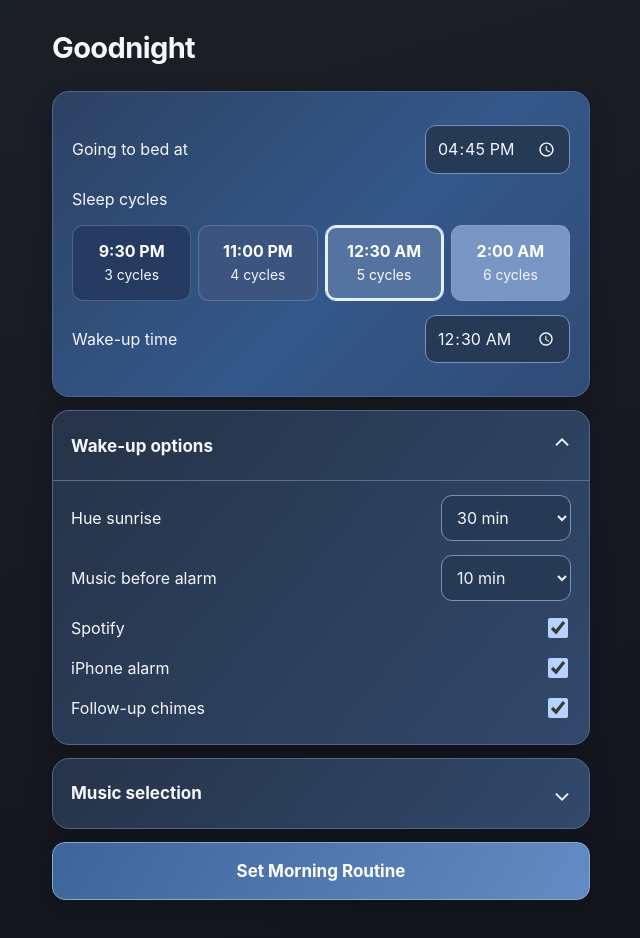
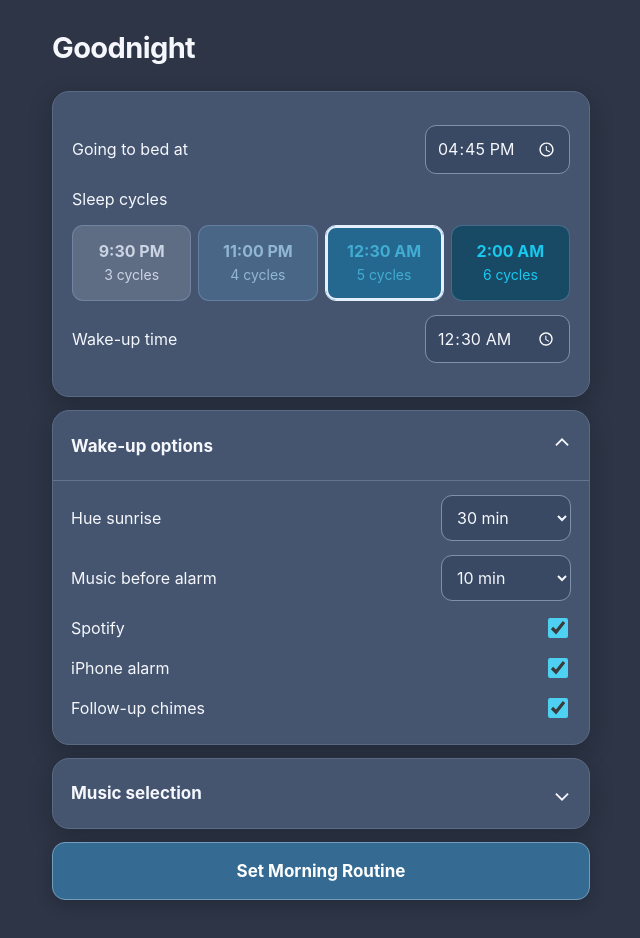
Before and after one commit to dfdt2/morning_routine, a plain HTML site: page index.html in a window 1280 px wide. Both pictures are taken after a click on the heading "Wake-up options". Shown: the whole page, without its empty margins (319-959 px from the left). Drawn offline with Linux system fonts and the light colour scheme.

Commit message:
Match reference with slate navy background, blue-gray cards and muted-to-cyan sleep cycle palette

```diff
--- a/index.html
+++ b/index.html
@@ -3,42 +3,47 @@
 <head>
 <meta charset="utf-8">
 <meta name="viewport" content="width=device-width,initial-scale=1,maximum-scale=1,user-scalable=no,viewport-fit=cover">
-<meta name="theme-color" content="#16191f"><link rel="icon" type="image/jpeg" href="./moon.jpg"><link rel="apple-touch-icon" href="./moon.jpg">
+<meta name="theme-color" content="#2d3546"><link rel="icon" type="image/jpeg" href="./moon.jpg"><link rel="apple-touch-icon" href="./moon.jpg">
 <title>Goodnight</title>
 <style>
-:root{color-scheme:dark;--bg:#16191f;--surface:#27374f;--surface-2:#2e4771;--text:#f5f7fc;--muted:#d0dcf1;--border:#516987;--focus:#adc8ff}
+:root{color-scheme:dark;--bg:#2d3546;--surface:#455570;--surface-2:#43536c;--text:#f5f7fc;--muted:#cbd4e4;--border:#6c7b94;--focus:#4bd4f4}
 *{box-sizing:border-box}
 html{touch-action:pan-x pan-y}
-body{margin:0;min-height:100vh;background:linear-gradient(165deg,#1c2027 0%,#15181e 68%,#11151a 100%);color:var(--text);font:16px/1.42 -apple-system,BlinkMacSystemFont,"Segoe UI",Arial,sans-serif}
+body{margin:0;min-height:100vh;background:#2d3546;color:var(--text);font:16px/1.42 -apple-system,BlinkMacSystemFont,"Segoe UI",Arial,sans-serif}
 main{max-width:570px;margin:0 auto;padding:27px 16px max(55px,env(safe-area-inset-bottom))}
 h1{font-size:29px;letter-spacing:-.6px;font-weight:680;margin:0 0 23px;color:var(--text)}
-section,.settings-panel{background:linear-gradient(135deg,#2c4263 0%,#34588b 56%,#304b76 100%);border:1px solid #4d6890;border-radius:17px;padding:19px;margin:13px 0;box-shadow:0 8px 24px #05090f38;color:var(--text)}
+section,.settings-panel{background:#455570;border:1px solid #5b6a83;border-radius:17px;padding:19px;margin:13px 0;box-shadow:0 8px 24px #05090f38;color:var(--text)}
 h2{font-size:18px;font-weight:650;margin:0 0 14px;color:var(--text)}
 .row{display:flex;align-items:center;justify-content:space-between;gap:12px;margin:14px 0}
 label,.row label{font-size:16px;color:var(--text)}
-input,select{color:var(--text);background:#263955;border:1px solid #7793b8;border-radius:11px;padding:11px;font:inherit;max-width:100%;color-scheme:dark}
+input,select{color:var(--text);background:#394963;border:1px solid #8190a9;border-radius:11px;padding:11px;font:inherit;max-width:100%;color-scheme:dark}
 input:focus,select:focus,button:focus-visible,summary:focus-visible{outline:2px solid var(--focus);outline-offset:2px}
 input[type=time]{font-size:16px;width:145px}
-input[type=checkbox]{accent-color:#b6d2ff;width:20px;height:20px}
+input[type=checkbox]{accent-color:#4dd0f1;width:20px;height:20px}
 select{width:130px}
 button{cursor:pointer;font:inherit}
 .options{display:grid;grid-template-columns:repeat(4,minmax(0,1fr));gap:7px}
 .option{min-width:0;min-height:76px;display:flex;flex-direction:column;align-items:center;justify-content:center;color:white;border:1px solid #98b1d655;border-radius:11px;padding:10px 2px;line-height:1.3;text-align:center}
 .option b{display:block;font-size:16px;font-weight:650}
 .option small{display:block;font-size:14px;color:#f3f6ff;margin-top:5px}
-.cycle-3{background:#253b61}.cycle-4{background:#3b5480}.cycle-5{background:#5473a1}.cycle-6{background:#7895c4}
+.cycle-3{background:#5e6c84;color:#cbd4e4}
+.cycle-4{background:#4a6687;color:#91b7d4}
+.cycle-5{background:#25688f;color:#42acd2}
+.cycle-6{background:#184965;color:#19c8ee}
+.cycle-3 small{color:#cbd4e4}.cycle-4 small{color:#91b7d4}
+.cycle-5 small{color:#42acd2}.cycle-6 small{color:#19c8ee}
 .option.active{border-color:#e5f0ff;outline:2px solid #e5f0ff;outline-offset:-3px;box-shadow:0 0 0 1px #fff4 inset}
-.option.active small{color:white}
+.option.active small{color:inherit}
 input[type=text]{width:100%;margin:8px 0}
-.primary{background:linear-gradient(120deg,#3d659b 0%,#648cc4 100%);border:1px solid #8aa8d0;color:white;font-weight:700;width:100%;font-size:17px;padding:16px;border-radius:13px;box-shadow:0 5px 16px #04081235}
+.primary{background:#356b92;border:1px solid #729dbb;color:white;font-weight:700;width:100%;font-size:17px;padding:16px;border-radius:13px;box-shadow:0 5px 16px #04081235}
 .primary:active{transform:translateY(1px)}
 .status{color:var(--muted);font-size:15px;margin:10px 1px 0;line-height:1.4}
-.settings-panel{padding:0;overflow:hidden;background:linear-gradient(130deg,#263348 0%,#32496c 100%)}
+.settings-panel{padding:0;overflow:hidden;background:#455570}
 .settings-panel summary{display:flex;align-items:center;justify-content:space-between;cursor:pointer;list-style:none;padding:18px;font-size:17px;font-weight:650;color:var(--text)}
 .settings-panel summary::-webkit-details-marker{display:none}
 .settings-panel summary::after{content:"⌄";font-size:23px;font-weight:400;color:var(--text);transition:transform .2s}
 .settings-panel[open] summary::after{transform:rotate(180deg)}
-.details-body{padding:0 18px 9px;border-top:1px solid #587095}
+.details-body{padding:0 18px 9px;border-top:1px solid #64748d}
 @media(max-width:370px){.option b{font-size:14px}.option small{font-size:12px}main{padding-left:12px;padding-right:12px}}
 </style>
 </head>
```
